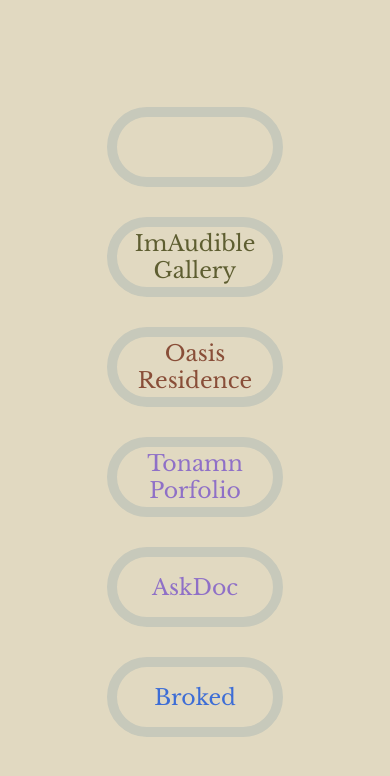
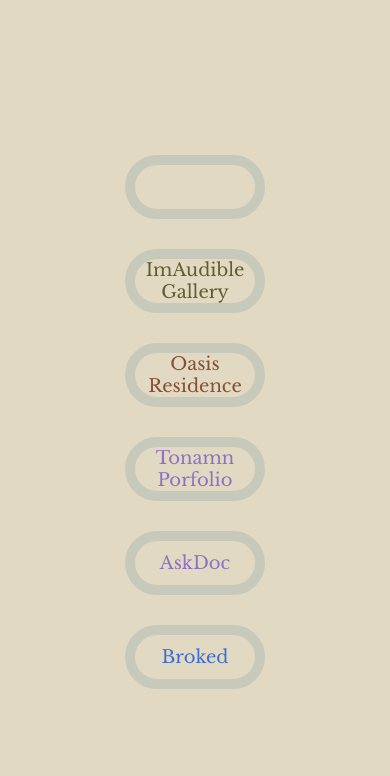
Before and after one commit to phantomcorn/site, a Next.js app: page /portfolio in a window 390 px wide. Shown: the top 776 px of the page. Built offline with nearby package versions, Linux system fonts and the light colour scheme.

Commit message:
scale button down for mobile

```diff
--- a/src/components/Button/Button.module.scss
+++ b/src/components/Button/Button.module.scss
@@ -1,3 +1,5 @@
+@import "./../../app/breakpoints.scss";
+
 .button {
     aspect-ratio: 2.2 / 1;
     width: 11rem;
@@ -38,3 +40,11 @@
 .color4 {
     color: var(--secondary-four);
 }
+
+@include respond-below($bp-xs)  {
+    .button {
+        height: 4rem;
+        width: 8.8rem;
+        font-size: 18px;
+    }
+}
```
